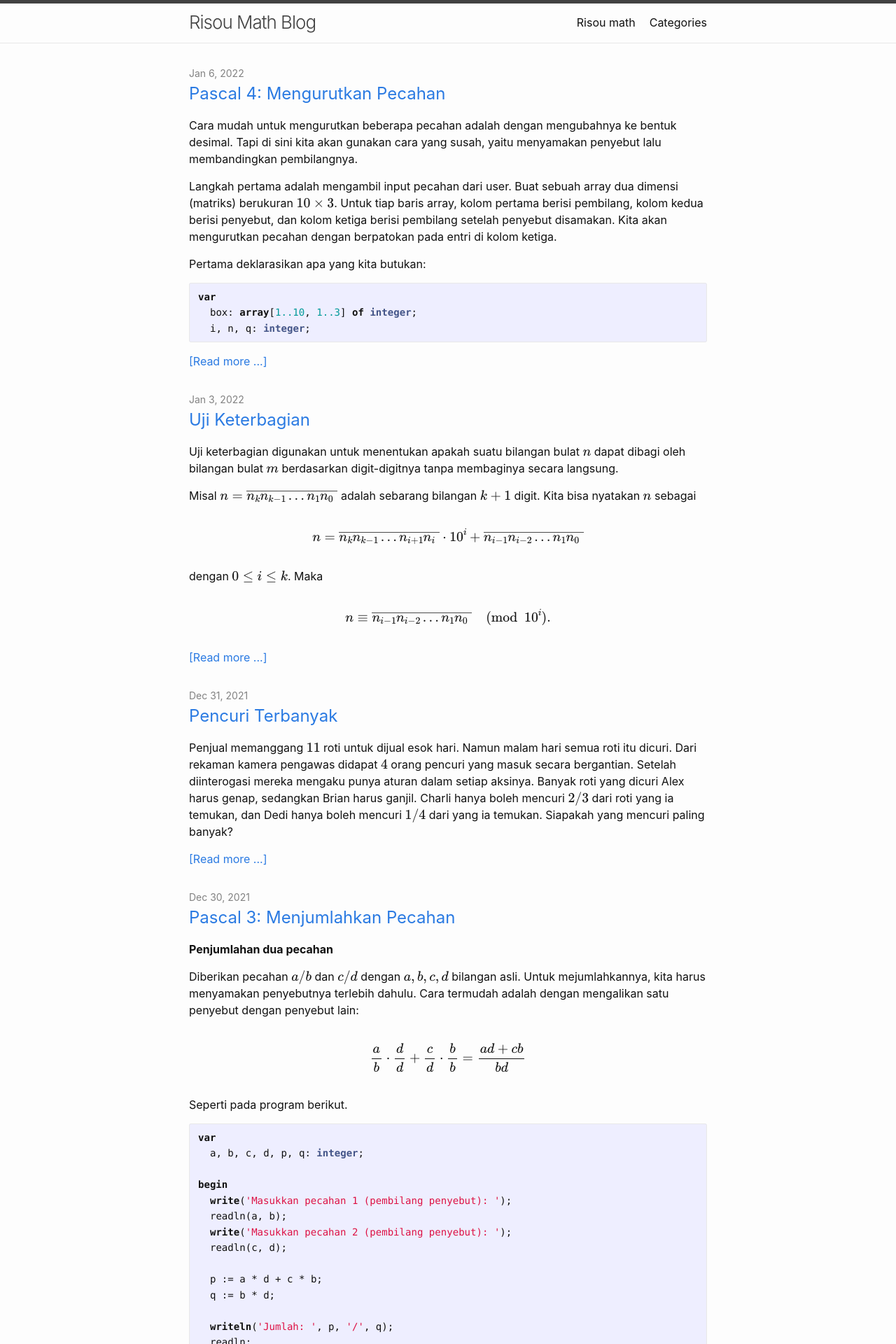
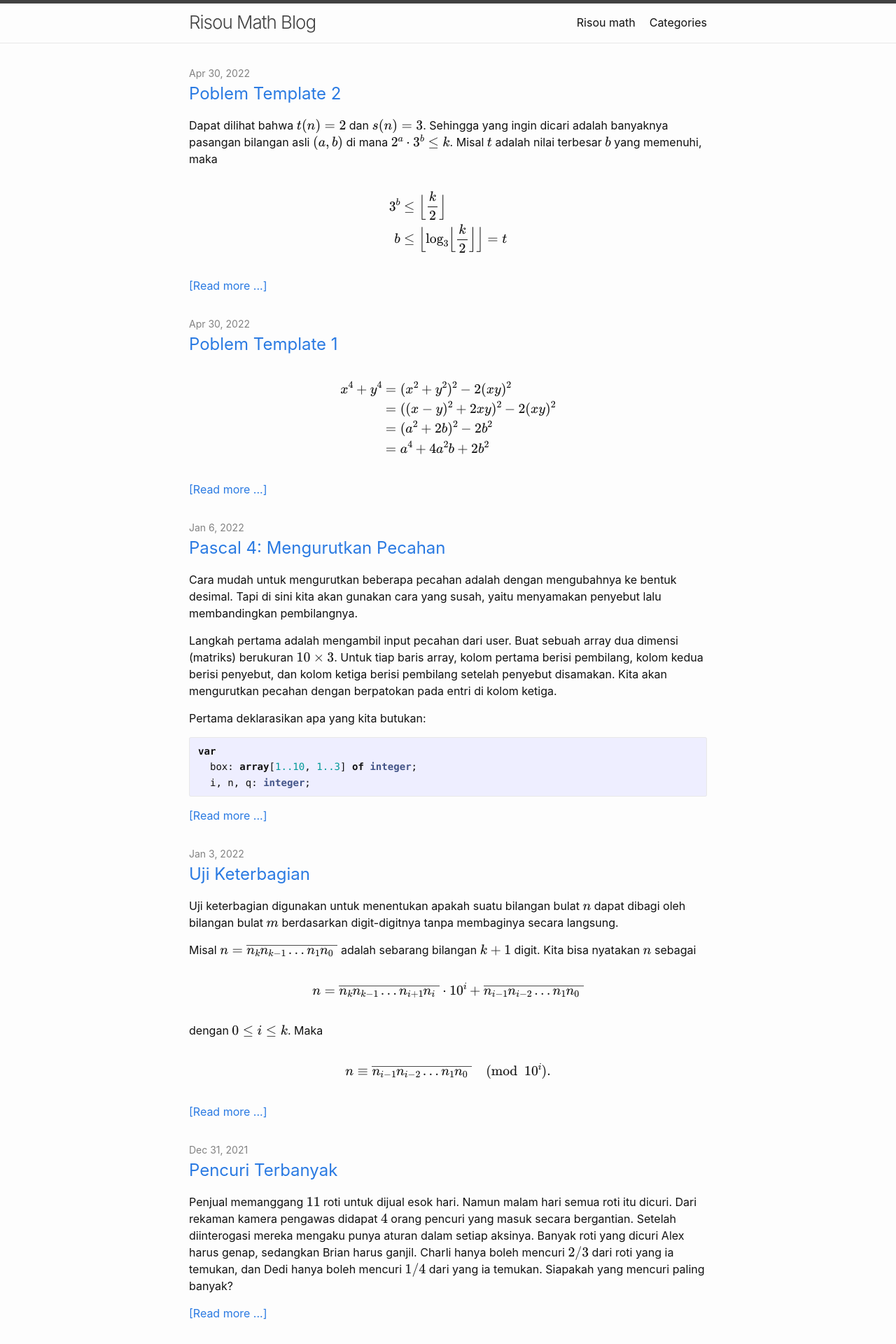
Before and after one commit to risoume/blog, a Jekyll site: the page built from index.md, in a window 1280 px wide. Shown: the top 1920 px of the page at 70% size. Built offline with Jekyll 4.4.1, drawn with Linux system fonts in a browser that asks for light colours; some of the changed text lies outside the part shown.

Commit message:
Add problem templates category

```diff
--- a/_includes/custom-head.html
+++ b/_includes/custom-head.html
@@ -14,3 +14,8 @@
 </script>
 <script src="/mathjax/tex-chtml.js" id="MathJax-script" async></script>
  -->
+
+{% if page.layout == "problem-template" %}
+  <script src="/assets/js/all.js"  type="text/javascript" charset="utf-8" defer></script>
+  <script src="/assets/js/{{ page.js }}.js"  type="text/javascript" charset="utf-8" defer></script>
+{% endif %}
--- a/_includes/footer.html
+++ b/_includes/footer.html
@@ -18,6 +18,7 @@
             <li class="p-name">{{ site.author.name | escape }}</li>
           {% endif -%}
           {% if site.author.email -%}
+            Laporan kesalahan, saran, dan ide:
             <li><a class="u-email" href="mailto:{{ site.author.email }}">{{ site.author.email }}</a></li>
           {%- endif %}
         </ul>
--- /dev/null
+++ b/_posts/2022-04-30-problem-template-1.md
@@ -0,0 +1,29 @@
+---
+layout: problem-template
+categories: Problem-templates
+title: "Poblem Template 1"
+js: problem-template-1_s
+
+soal: Diketahui $x-y=a$ dan $xy=b$. Tentukan nilai $x^4+y^4$
+petunjuk: Masukkan bilangan bulat $a$ dan $b$
+input:
+  - nomor: 1
+    label: a
+    nilai_awal: 10
+  - nomor: 2
+    label: b
+    nilai_awal: 10
+
+terkait:
+  - contest: OSK $2017$ no $1$
+    soal: Diketahui $x-y=10$ dan $xy=10$. Tentukan nilai $x^4+y^4$
+---
+
+<p><span class="m-d">
+    \begin{align*}
+        x^4+y^4 &= (x^2+y^2)^2 - 2(xy)^2 \\
+        &= ((x-y)^2+2xy)^2 - 2(xy)^2 \\
+        &= (a^2+2b)^2 - 2b^2 \\
+        &= a^4 + 4a^2b + 2b^2
+      \end{align*}
+</span></p>
--- /dev/null
+++ b/_posts/2022-04-30-problem-template-2.md
@@ -0,0 +1,41 @@
+---
+layout: problem-template
+categories: Problem-templates
+title: "Poblem Template 2"
+js: problem-template-2_s
+
+soal: Misalkan $s(n)$ menyatakan faktor prima terbesar dari $n$ dan $t(n)$ menyatakan faktor prima terkecil dari $n$. Tentukan banyaknya bilangan asli $n\in \{1,2,\ldots,k\}$ sehingga $t(n)+1=s(n)$
+petunjuk: Masukkan bilangan bulat positif $k$
+input:
+  - nomor: 1
+    label: k
+    nilai_awal: 100
+
+terkait:
+  - contest: OSK $2017$ no $7$
+    soal:  Misalkan $s(n)$ menyatakan faktor prima terbesar dari $n$ dan $t(n)$ menyatakan faktor prima terkecil dari $n$. Tentukan banyaknya bilangan asli $n\in \{1,2,\ldots,100\}$ sehingga $t(n)+1=s(n)$
+---
+
+Dapat dilihat bahwa $t(n)=2$ dan $s(n)=3$. Sehingga yang ingin dicari adalah banyaknya pasangan bilangan asli $(a,b)$ di mana $2^a\cdot 3^b\leq k$. Misal $t$ adalah nilai terbesar $b$ yang memenuhi, maka
+
+<p><span class="m-d">
+    \begin{align*}
+        3^b &\leq \Bigl\lfloor \frac{k}{2} \Bigr\rfloor \\
+        b &\leq \Bigl\lfloor \log_3 \Bigl\lfloor \frac{k}{2} \Bigr\rfloor \Bigr\rfloor = t
+    \end{align*}
+</span></p><!--more-->
+
+Selanjutnya misal $s_i$ menyatakan nilai terbesar $a$ yang memenuhi $2^a\cdot 3^i \leq k$, maka
+
+<p><span class="m-d">
+    \begin{align*}
+        2^a &\leq \Bigl\lfloor \frac{k}{3^i} \Bigr\rfloor \\
+        a &\leq \Bigl\lfloor \log_2 \Bigl\lfloor \frac{k}{3^i} \Bigr\rfloor \Bigr\rfloor = s_i
+    \end{align*}
+</span></p>
+
+Sehingga banyaknya pasangan $(a,b)$ yang memenuhi adalah
+
+<p><span class="m-d">
+    $$\sum_{i=1}^t s_i = \sum_{i=1}^t \Bigl\lfloor \log_2 \Bigl\lfloor \frac{k}{3^i} \Bigr\rfloor \Bigr\rfloor$$
+</span></p>
--- a/_sass/minima/_layout.scss
+++ b/_sass/minima/_layout.scss
@@ -340,13 +340,3 @@
     width: calc(50% - (#{$spacing-unit} / 2));
   }
 }
-
-
-/*
-  Mathjax overflow
-*/
-
-.m-d {
-  overflow-x: auto;
-  display: block;
-}
--- a/_sass/minima/custom-styles.scss
+++ b/_sass/minima/custom-styles.scss
@@ -1,2 +1,30 @@
-// Placeholder to allow defining custom styles that override everything else.
-// (Use `_sass/minima/custom-variables.scss` to override variable defaults)
+
+.label-input {
+    font-family: 'Courier New', Courier, monospace;
+}
+
+.input-block {
+    width: 70px;
+    border: 1px solid #000000;
+    //border-radius: 8px;
+    padding: 4px 7px;
+    margin: 8px 0;
+    font-size: 14px;
+    outline: none;
+}
+
+#solve {
+    font-size: 14px;
+    letter-spacing: 3px;
+    padding: 6px;
+    margin: 6px 0;
+    border: 1px solid #000000;
+    background-color: #26a3c9;
+    color: white;
+    border-radius: 3px;
+}
+
+.m-d {
+    overflow-x: auto;
+    display: block;
+  }
```
Also changed, not shown: _layouts/problem-template.html (added, +77 -0 lines), assets/js/all.js (added, +35 -0 lines), assets/js/problem-template-1_s.js (added, +23 -0 lines), assets/js/problem-template-2_s.js (added, +30 -0 lines), categories.md (+3 -1 lines), LICENSE.txt (deleted), 1 other file.
